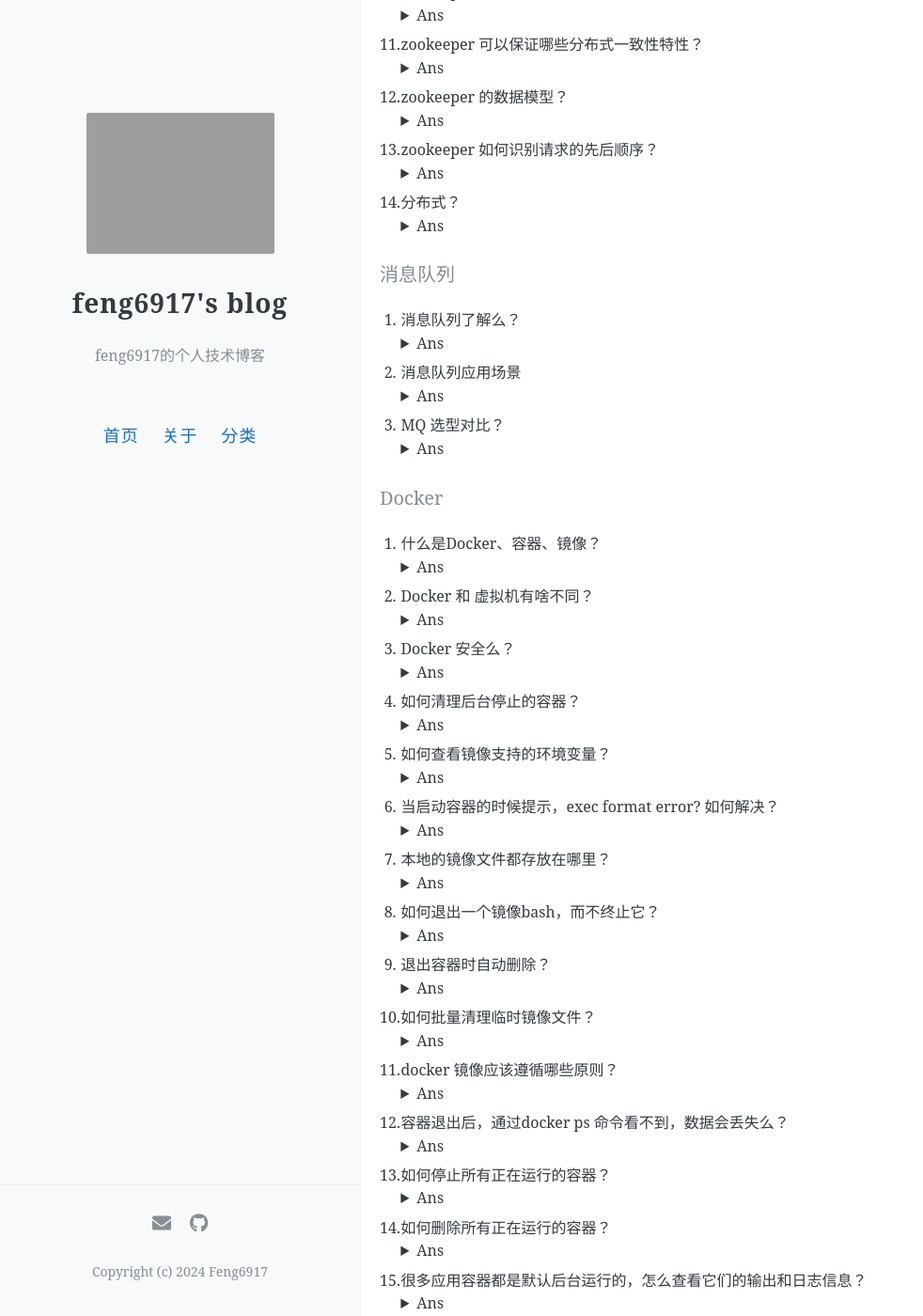
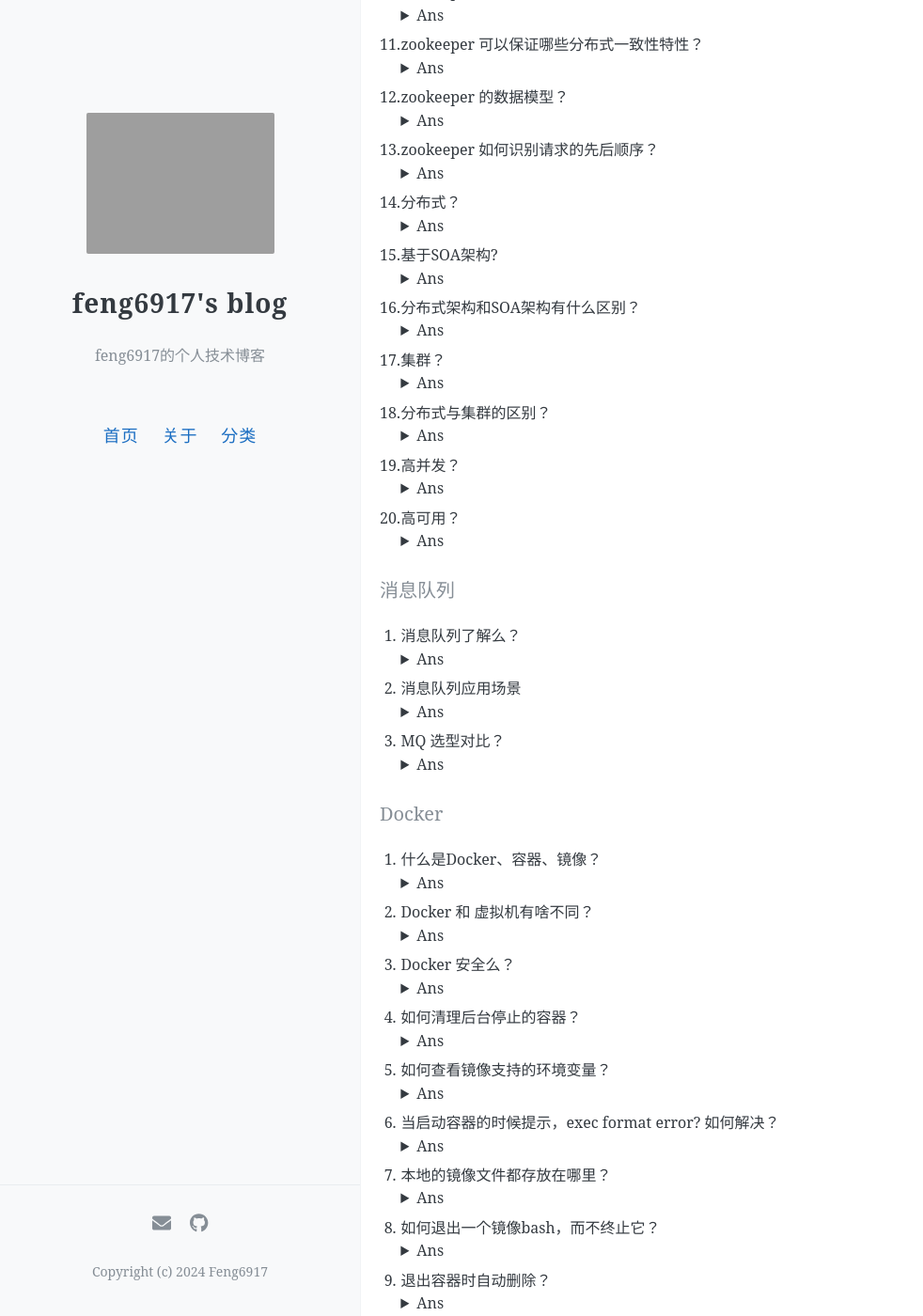
Before and after one commit to feng6917/feng6917.github.io, a Jekyll site: the page built from _posts/2020-3-3-lg-go-resume-base.md, in a window 1280 px wide and 1400 px high, scrolled down 5064 px. Shown: the whole window at 94% size, without its empty margins (0-982 px from the left). Built offline with Jekyll 4.4.1, drawn with Linux system fonts in a browser that asks for light colours; comment, search, counter and statistics services are not loaded.

Commit message:
fix: base

```diff
--- a/_posts/2020-3-3-lg-go-resume-base.md
+++ b/_posts/2020-3-3-lg-go-resume-base.md
@@ -890,6 +890,97 @@ author: feng6917
     <details>
     <summary>Ans</summary>
     分布式架构， 把系统按照模块拆分成多个子系统，多个子系统分布在不同的网络计算机上相互协作完成业务流程，系统之间需要进行通信。
+    <p>优点：</p>
+    <ul>
+        <li>把模块拆分，使用接口通信，降低模块之间的耦合度</li>
+        <li>把项目拆分成若干个子项目，不同的团队负责不同的子项目</li>
+        <li>增加功能时只需要再增加一个子项目，调用其他系统的接口就可以</li>
+        <li>可以灵活的进行分布式部署</li>
+    </ul>
+    缺点:
+    <ul>
+        <li>系统之间交互需要使用远程通信，接口开发增加工作量</li>
+        <li>各个模块有一些通用的业务逻辑无法公用</li>
+    </ul>
+    </details>
+
+15. 基于SOA架构?
+    <details>
+    <summary>Ans</summary>
+    SOA: 面向服务的架构。也就是把工程拆分成服务层，表现层两个工程。服务层中包含业务逻辑，只需要对外提供服务即可。表现层只需要处理和页面的交互，业务逻辑都是调用服务层的服务来实现。
+    </details>
+
+16. 分布式架构和SOA架构有什么区别？
+    <details>
+    <summary>Ans</summary>
+    SOA,主要还是从服务的角度，将工程拆分成服务层、表现层两个工程。
+    <hr>
+    分布式，主要还是从部署的角度，将应用按照访问压力进行归类，主要目标是充分利用服务器的资源，避免资源分配不均。
+    </details>
+
+17. 集群？
+    <details>
+    <summary>Ans</summary>
+    一个集群系统是一群松散结合的服务器组，形成一个虚拟的服务器，为客户端提供统一的服务。对于这个客户端来说，通常在访问集群系统时不会意识到它的服务是由具体的哪一台服务器提供。集群的目的，是为实现负载均衡，容错，和灾难恢复。以达到系统可用性和可伸缩性的要求。集群系统一般应具有高可用性、可伸缩性、负载均衡、故障恢复和可维护性等特殊性能。一般同一工程上会部署多台服务器。
+    </details>
+
+18. 分布式与集群的区别？
+    <details>
+    <summary>Ans</summary>
+    分布式是指将不同的业务分布在不同的地方。而集群指的是将几台服务器集中在一起，实现同一业务。一句话，分布式是并联工作的，集群是串联工作的。
+    <hr>
+    分布式中的每一个节点，都可以做集群。而集群并不一定就是分布式的。
+    <hr>
+    举例，分布式是淘宝的整个业务系统，将每个服务模块独立拆分出来，分别部署到不同的机器上，模块之间通过rpc通信。集群是数据库服务器的集群，实现读写分离，提高数据库并发性能。
+    <hr>
+    分布式是以缩短单个任务的执行时间来提升效率的，而集群是通过提高的那位时间内执行的任务数来提升效率的。
+    <hr>
+    举例：如果一个任务由10个子任务组成，每个子任务单独执行需要小时，则在一台服务器上执行该任务需10小时。采用分布式方案，提供10台服务器，每台服务器只负责处理一个子任务，不考虑子任务间的依赖关系，执行完，这个任务只需一个小时。
+    <p>而集群方案，同样提供10台服务器，每台服务器都能独立处理这个任务。假设有10个任务同时到达，10台服务器将同时工作，1小时后，10个任务同时完成，这样，整体来看，还是1小时内完成一个任务。</p>
+    </details>
+
+19. 高并发？
+    <details>
+    <summary>Ans</summary>
+    处理高并发常见的方法有哪些？
+    <hr>
+    数据层
+    <ul>
+        <li>数据库集群和库表散列</li>
+        <li>分表分库</li>
+        <li>开启缓存、索引</li>
+        <li>表设计、SQL语句 优化</li>
+        <li>缓存服务器、搜索服务器、图片服务器分离</li>
+    </ul>
+    项目层
+    <ul>
+        <li>采用面向服务分布式架构（分担服务器压力，提高并发能力）</li>
+        <li>采用并发访问较高的详情系统采用静态页面，HTML静态化</li>
+        <li>使用页面缓存</li>
+        <li>业务解耦，提高并发能力</li>
+        <li>使用分布式文件系统存储海量文件</li>
+    </ul>
+    应用层
+    <ul>
+        <li>使用负载均衡</li>
+        <li>使用CDN</li>
+        <li>使用消息队列</li>
+    </ul>
+    </details>
+
+20. 高可用？
+    <details>
+    <summary>Ans</summary>
+    目的：保证服务器硬件故障服务为依然可用，数据依然保存并能够访问。
+    <hr>
+    高可用的服务：
+    <ul>
+        <li>分级管理：核心应用和服务具有更高的优先级，比如用户及时付款比能否评价商品更重要</li>
+        <li>超时设置：设置服务调用的超时时间，一旦超时，通信框架抛出异常，应用程序则根据服务调度策略选择重试or请求转移到其他服务器上</li>
+        <li>异步调用：通过消息队列等异步方式完成，避免一个服务失败导致整个应用请求失败的情况。（不是所有服务都可以异步调用，对于获取用户信息这类调用，采用异步方式会延长响应时间，得不偿失，对于那些必须确认调用成功后才可以继续进行下一步操作的应用也不适合。）</li>
+        <li>服务降级：网站访问高峰期间，为了保证核心应用的正常运行，需要对服务降级。（1.拒绝，拒绝优先级较低的服务，减少服务并发数，确保核心应用的正常运行。2.关闭功能，关闭部分不重要的服务，或者不重要的功能，节约系统开销。）</li>
+        <li>幂等性设计：保证服务重复调用和调用一次产生的结构相同。</li>
+    </ul>
     </details>
 
 #### 消息队列
```
Also changed, not shown: _posts/2024-10-12-resume.md (+1 -2 lines).
